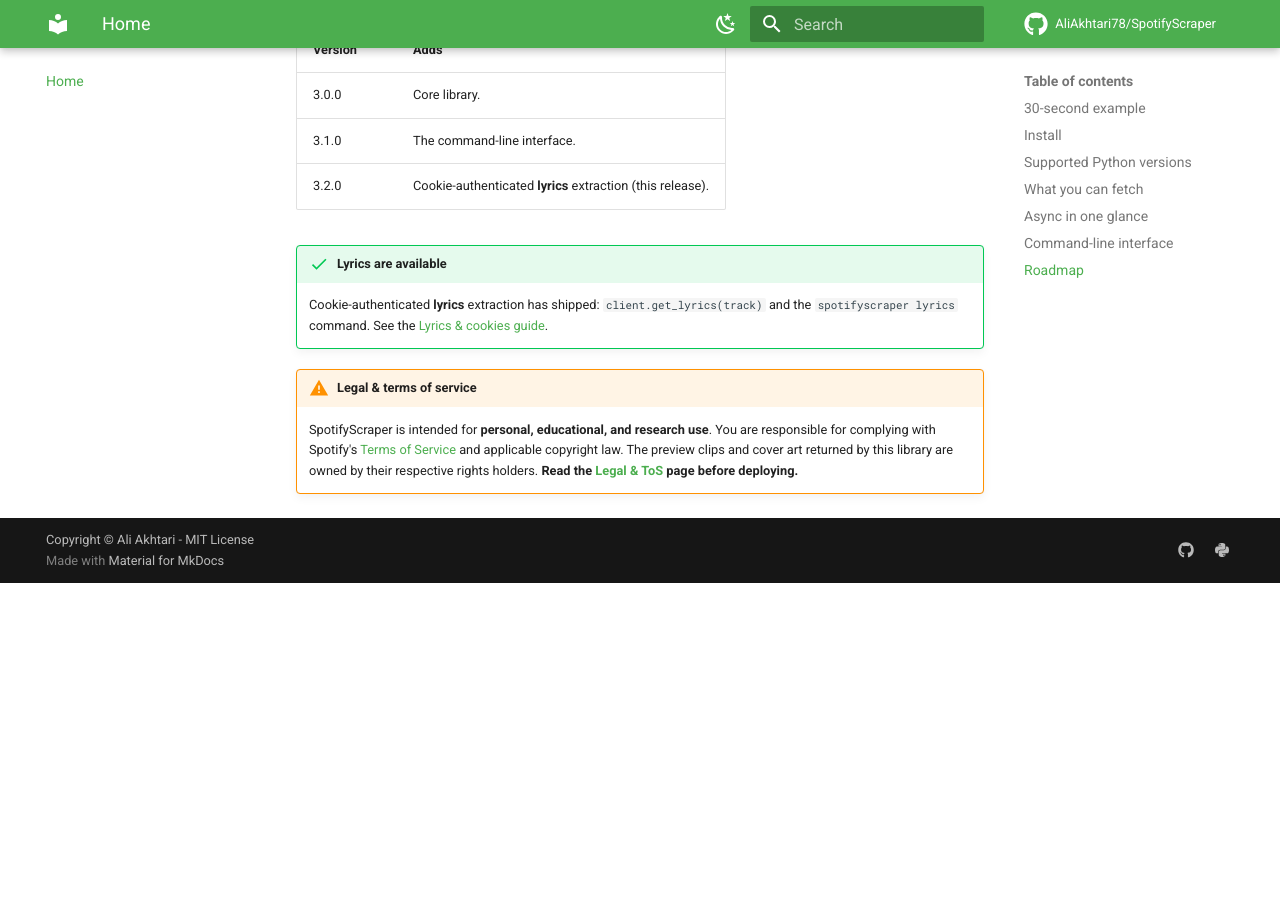
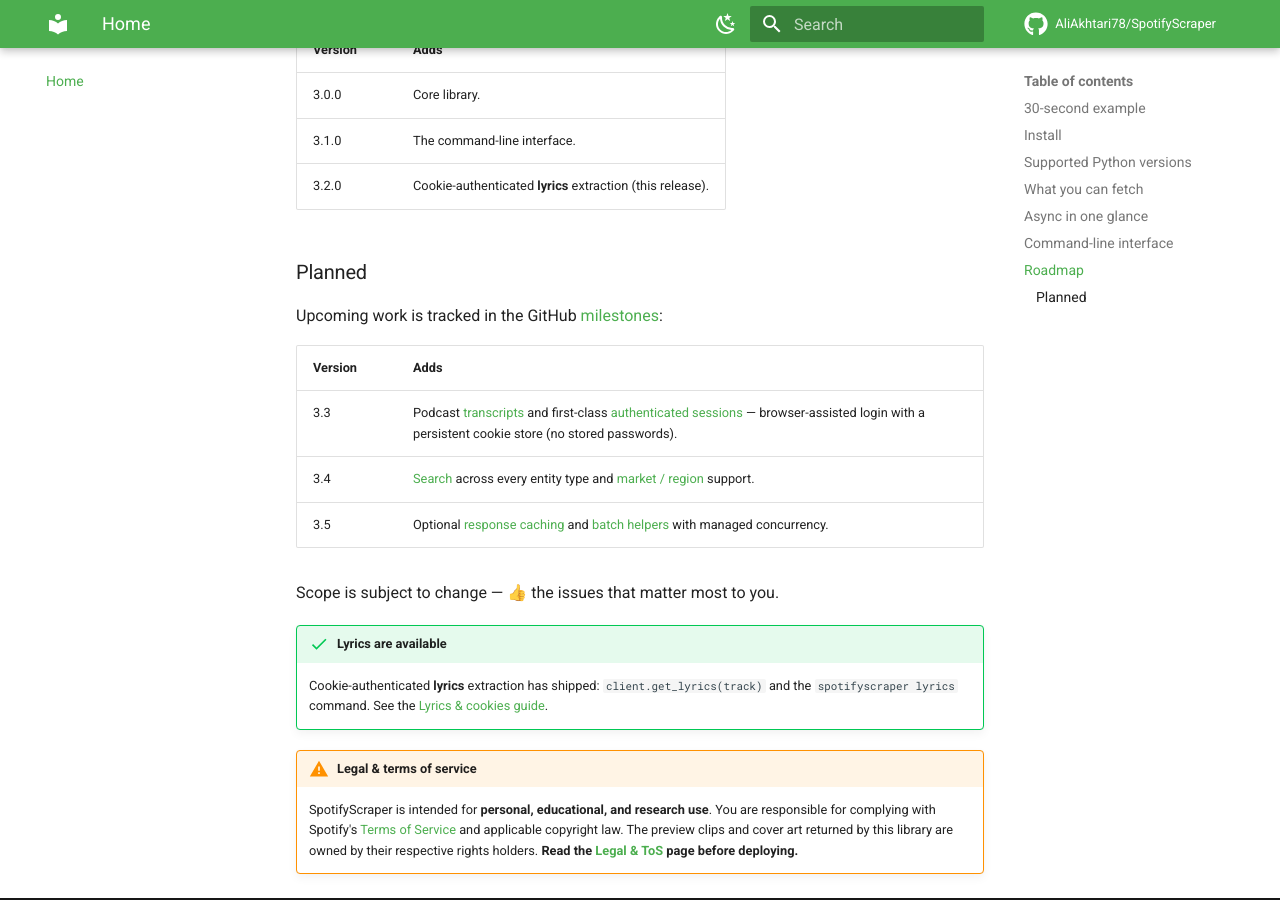
Before and after one commit to AliAkhtari78/SpotifyScraper, an MkDocs documentation site: the page built from docs/index.md, in a window 1280 px wide and 900 px high, scrolled down 3120 px. Built offline with MkDocs 1.6.1 and Material for MkDocs 9.7.7, drawn with Linux system fonts in a browser that asks for light colours; comment, search, counter and statistics services are not loaded; before the commit the page ends 3703 px from its top, so only the background shows below that.

Commit message:
docs: add a planned roadmap (3.3–3.5) linking milestones and issues
Surfaces the newly tracked work — transcripts (#127), authenticated
sessions (#128), search (#129), market support (#130), response cache
(#131), and batch helpers (#132) — as a public roadmap in the README and
docs home, grouped into the v3.3/v3.4/v3.5 milestones.

Co-Authored-By: Claude Opus 4.8 (1M context) <noreply@anthropic.com>

```diff
--- a/docs/index.md
+++ b/docs/index.md
@@ -142,6 +142,19 @@ anti-ban resilience, the browser fallback — plus the command-line interface.
 | 3.1.0 | The command-line interface. |
 | 3.2.0 | Cookie-authenticated **lyrics** extraction (this release). |
 
+### Planned
+
+Upcoming work is tracked in the GitHub
+[milestones](https://github.com/AliAkhtari78/SpotifyScraper/milestones):
+
+| Version | Adds |
+|---|---|
+| 3.3 | Podcast [transcripts](https://github.com/AliAkhtari78/SpotifyScraper/issues/127) and first-class [authenticated sessions](https://github.com/AliAkhtari78/SpotifyScraper/issues/128) — browser-assisted login with a persistent cookie store (no stored passwords). |
+| 3.4 | [Search](https://github.com/AliAkhtari78/SpotifyScraper/issues/129) across every entity type and [market / region](https://github.com/AliAkhtari78/SpotifyScraper/issues/130) support. |
+| 3.5 | Optional [response caching](https://github.com/AliAkhtari78/SpotifyScraper/issues/131) and [batch helpers](https://github.com/AliAkhtari78/SpotifyScraper/issues/132) with managed concurrency. |
+
+Scope is subject to change — 👍 the issues that matter most to you.
+
 !!! success "Lyrics are available"
     Cookie-authenticated **lyrics** extraction has shipped:
     `client.get_lyrics(track)` and the `spotifyscraper lyrics` command. See the
```
Also changed, not shown: README.md (+12 -0 lines).
